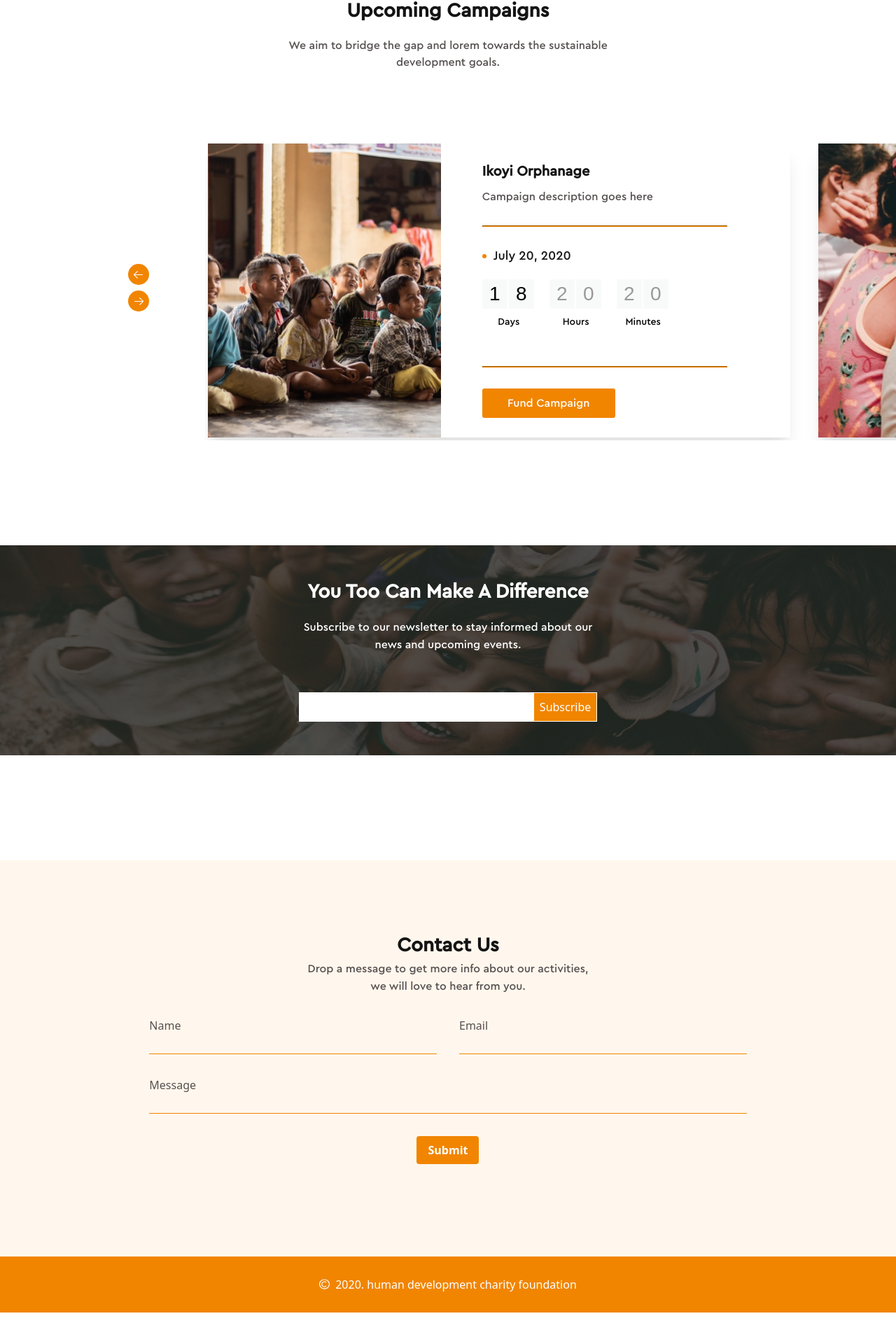
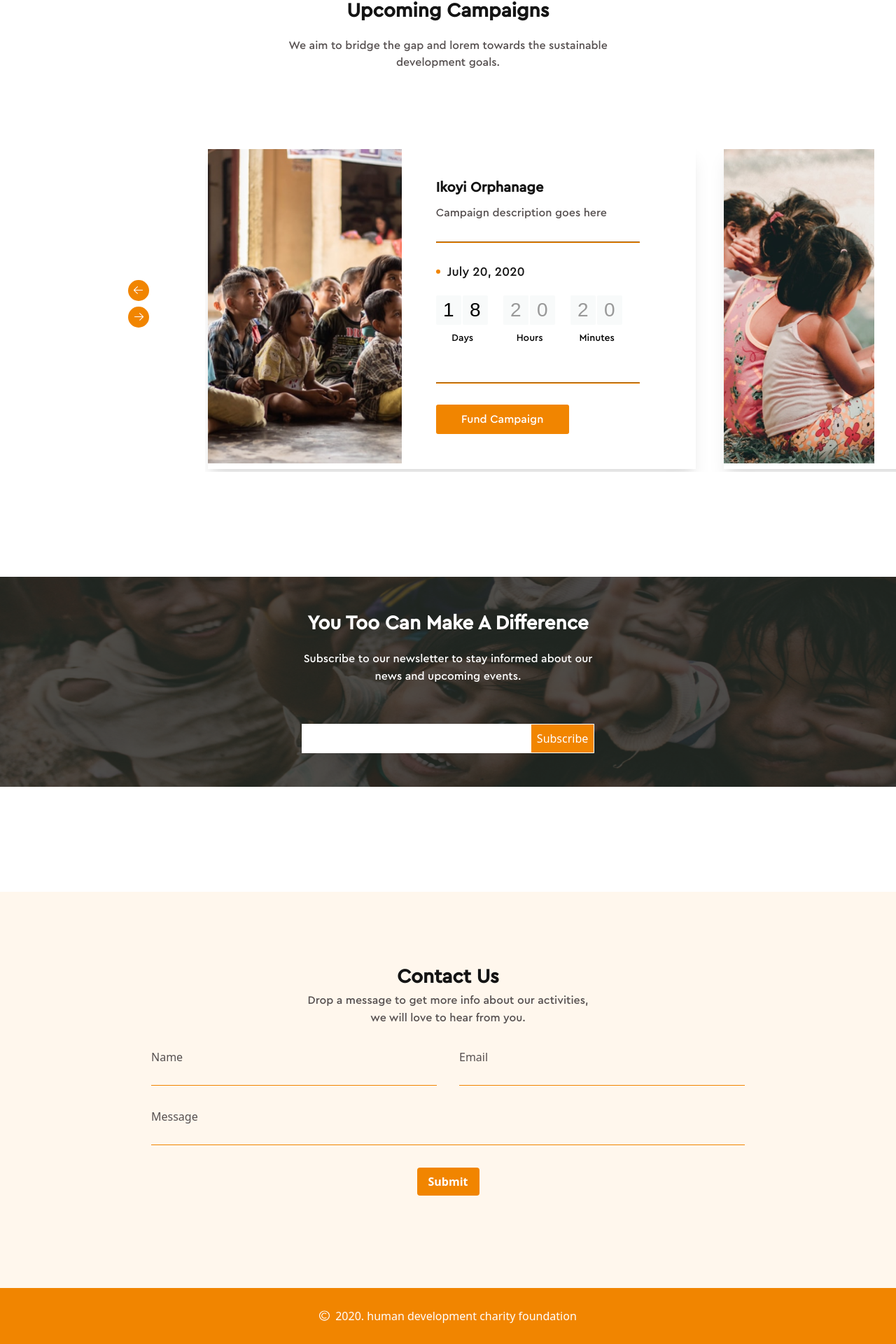
Before and after one commit to Kolakanmi/hdcf, a Vue app: page / in a window 1280 px wide. Shown: the part 2159-4079 px from the top of the page at 70% size. Before the commit the page ends 4034 px from the top, so only its background shows below. Built offline with nearby package versions, Linux system fonts and the light colour scheme.

Commit message:
Some responsiveness

```diff
--- a/src/components/HomeCountdownCard.vue
+++ b/src/components/HomeCountdownCard.vue
@@ -1,10 +1,10 @@
 <template>
-  <div class="shadow-xl flex-none" style="height: 420px; margin-right: 40px">
-    <div class="flex h-full mr-8" style="min-width: 800px !important;">
-      <div class="w-5/12 h-full">
+  <div class="shadow-xl py-2 flex-none" style="min-height: 420px; margin-right: 40px">
+    <div class="flex h-full mr-8" style="min-width: 400px !important;">
+      <div class="hidden md:flex w-5/12 h-full">
         <img class="object-cover w-full h-full" alt="children-sitting" :src="require('@/assets/img/' + eventImage)"/>
       </div>
-      <div class="flex w-7/12">
+      <div class="flex w-full md:w-7/12">
         <div class="w-9/12 m-auto">
           <h3>Ikoyi Orphanage</h3>
           <span>Campaign description goes here</span>
--- a/src/components/HomeEmailSubscribe.vue
+++ b/src/components/HomeEmailSubscribe.vue
@@ -1,12 +1,12 @@
 <template>
   <div class="w-full" style="">
-    <div class="w-1/3 m-auto text-center" style="margin-bottom: 56px">
+    <div class="w-full md:w-1/3 m-auto text-center" style="margin-bottom: 56px">
       <h3>You Too Can Make A Difference</h3>
       <span>Subscribe to our newsletter to stay informed about our news and upcoming events.</span>
     </div>
-    <div class="w-1/3 md:flex m-auto">
+    <div class="w-full px-1 md:w-1/3 flex m-auto">
       <input class="flex-1  w-full outline-none focus:bg-yellow-100 focus:border-4 focus:border-yellow-500"/>
-      <button class="mx-auto md:mx-0 p-2">Subscribe</button>
+      <button class="self-center mx-auto md:mx-0 p-2">Subscribe</button>
     </div>
   </div>
 </template>
--- a/src/components/HomeUpcomingEvents.vue
+++ b/src/components/HomeUpcomingEvents.vue
@@ -32,11 +32,11 @@ export default {
   methods: {
     handleScrollLeft () {
       // eslint-disable-next-line no-unused-expressions
-      this.$refs.scrollerCards ? this.$refs.scrollerCards.scrollLeft -= 50 : 0
+      this.$refs.scrollerCards ? this.$refs.scrollerCards.scrollLeft -= 450 : 0
     },
     handleScrollRight () {
       // eslint-disable-next-line no-unused-expressions
-      this.$refs.scrollerCards ? this.$refs.scrollerCards.scrollLeft += 50 : 0
+      this.$refs.scrollerCards ? this.$refs.scrollerCards.scrollLeft += 450 : 0
     }
   }
 }
--- a/src/components/HomeWhoWeAre.vue
+++ b/src/components/HomeWhoWeAre.vue
@@ -4,7 +4,7 @@
       <img STYLE="min-height: 450px !important;" class="object-cover w-full h-full" alt="children" src="../../images/home-section3.png" />
     </div>
     <div id="who-we-are" class="flex items-center md:w-7/12">
-      <div class="w-2/3 mx-auto">
+      <div class="w-4/5 md:w-2/3 mx-auto my-8 md:my-0">
         <h3>Who Are We</h3>
         <p>
           It is a long established fact that a reader will be distracted by the readable content of a page when looking at its layout.
--- a/src/components/NavHeader.vue
+++ b/src/components/NavHeader.vue
@@ -3,7 +3,7 @@
     <div style="height: 68px; width: 125.09px;" class="my-auto">
       <img alt="logo" src="../../images/logo.png" />
     </div>
-    <div id="nav" class="box-content hidden sm:flex my-auto ml-auto justify-end lg:w-3/4">
+    <div id="nav" class="box-content hidden md:flex my-auto ml-auto justify-end lg:w-3/4">
       <router-link class="link-style my-auto" to="/">Home</router-link>
       <router-link class="link-style my-auto" to="/about">About Us</router-link>
       <router-link class="link-style my-auto" to="/campaigns">Campaigns</router-link>
@@ -12,6 +12,7 @@
         Donate
       </div>
     </div>
+    <span class="ml-auto my-auto md:hidden"><i class="fa fa-bars fa-lg" aria-hidden="true" style="color: #F18500"></i></span>
 
   </div>
 </template>
--- a/src/views/Home.vue
+++ b/src/views/Home.vue
@@ -27,19 +27,19 @@
     <div id="email-footer" class="flex justify-center items-center h-full">
       <HomeEmailSubscribe/>
     </div>
-    <div id="contact-us">
-      <div class="w-1/3 text-center mx-auto">
+    <div class="px-1" id="contact-us">
+      <div class="w-full md:w-1/3 text-center mx-auto">
         <h3>Contact Us</h3>
         <span>Drop a message to get more info about our activities, we will love to hear from you.</span>
       </div>
-      <div class="w-2/3 mx-auto">
+      <div class="w-full md:w-2/3 mx-auto">
         <form class="my-8">
-          <div class="flex justify-center mx-auto">
-            <div class="w-1/2 mr-8 input-border ">
+          <div class="block md:flex justify-center mx-auto">
+            <div class="w-full md:w-1/2 md:mr-8 input-border">
               <label class="form-label" for="name">Name</label>
               <input id="name" class="appearance-none bg-transparent border-none w-full text-gray-700 py-1 leading-tight focus:outline-none" type="text">
             </div>
-            <div class="w-1/2 input-border ">
+            <div class="w-full md:w-1/2 mt-8 md:mt-0 input-border ">
               <label class="form-label" for="email">Email</label>
               <input id="email" class="appearance-none bg-transparent border-none w-full text-gray-700 py-1 leading-tight focus:outline-none" type="email">
             </div>
```
